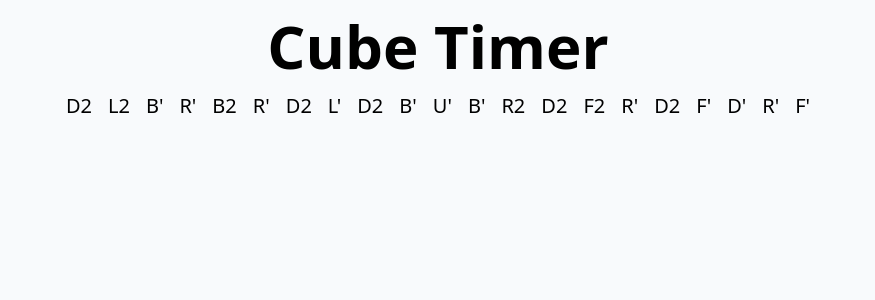
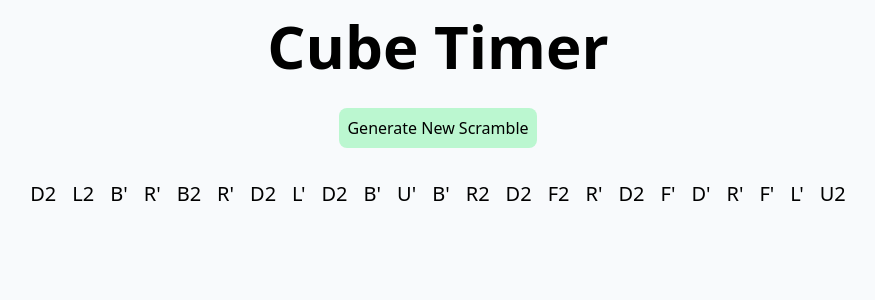
Before and after one commit to ashwingur/ashwingur.com, a Next.js app: page /CubeTimer in a window 1280 px wide. Shown: the top 300 px of the page, without its empty margins (202-1077 px from the left). Built offline with nearby package versions, Linux system fonts and the light colour scheme.

Commit message:
Added new scramble generation option

```diff
--- a/pages/CubeTimer.tsx
+++ b/pages/CubeTimer.tsx
@@ -81,12 +81,22 @@ const CubeTimer = () => {
   const [scramble, setScramble] = useState<Notation[]>([]);
   //   let scramble = scramble_to_jsx(generate_scramble(21));
   useEffect(() => {
-    setScramble(generate_scramble(21));
+    setScramble(generate_scramble(23));
   }, []);
 
   return (
     <div>
       <h1 className="text-center my-4">Cube Timer</h1>
+      <div className="flex justify-center my-8  delay-150">
+        <button
+          className="bg-green-200 hover:bg-green-400 p-2 rounded-lg mx-auto transition"
+          onClick={() => {
+            setScramble(generate_scramble(23));
+          }}
+        >
+          Generate New Scramble
+        </button>
+      </div>
       <div className="flex justify-center">{scramble_to_jsx(scramble)}</div>
     </div>
   );
```
